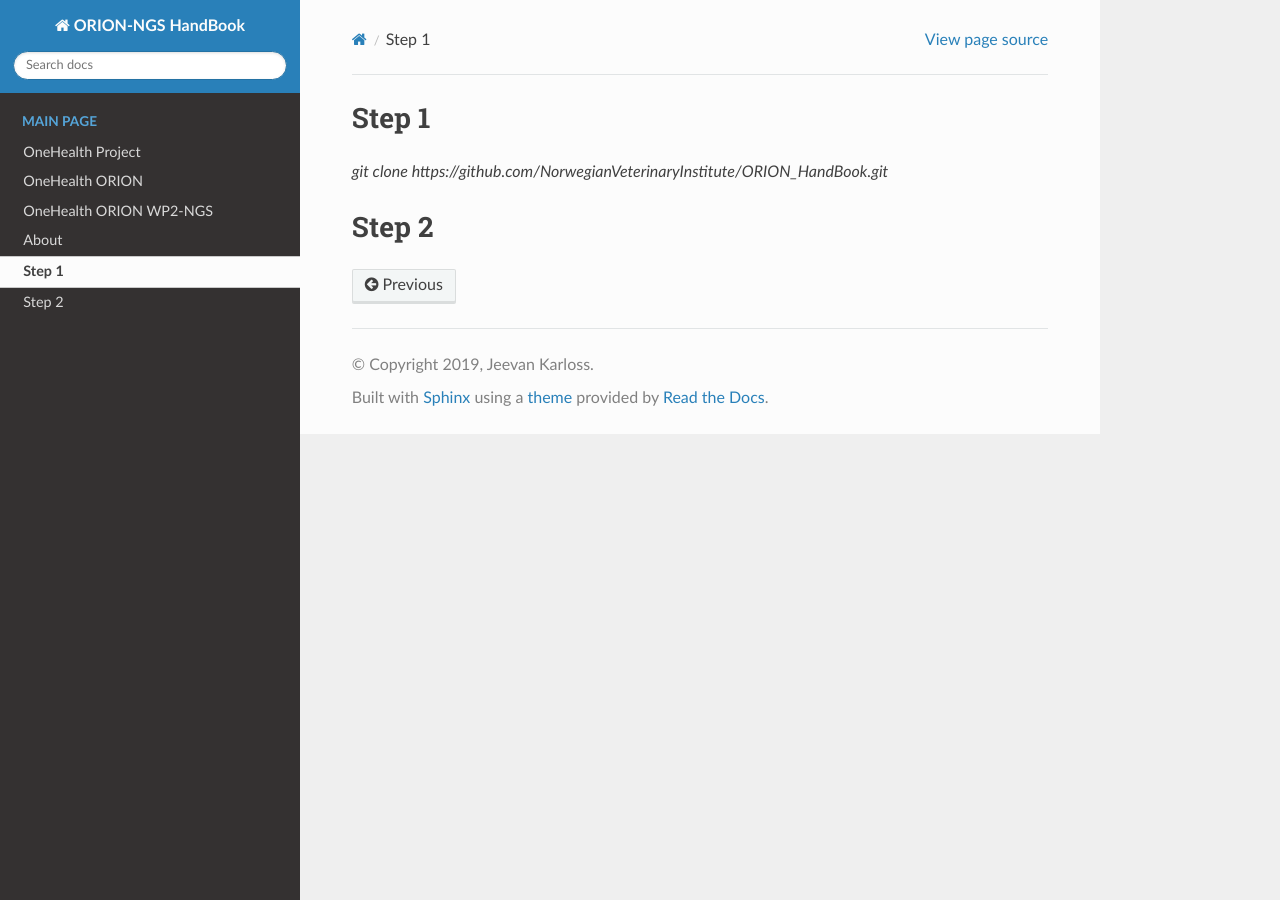
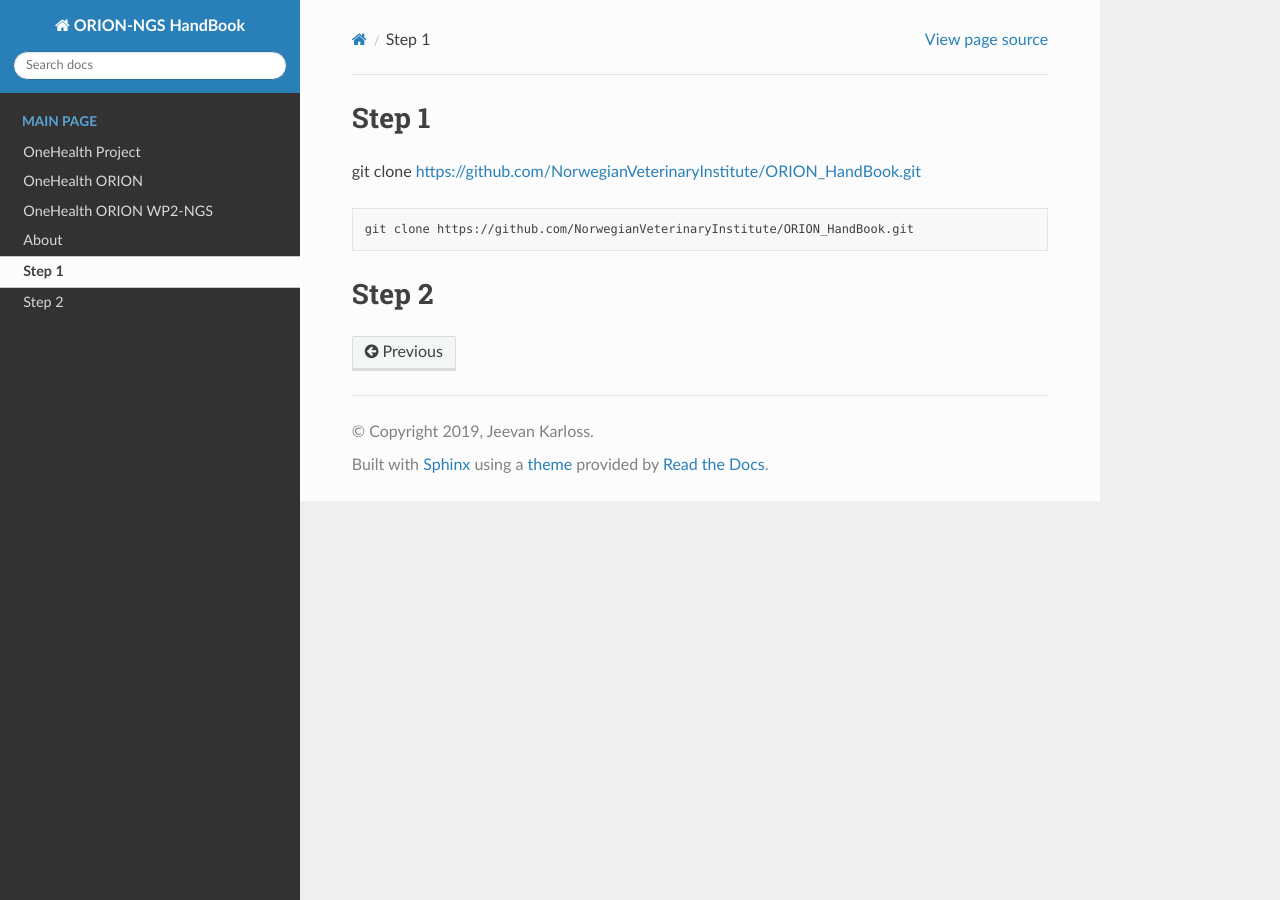
Before and after one commit to NorwegianVeterinaryInstitute/ORION_HandBook, a Sphinx documentation site: the page built from docs/source/howtodo.rst, in a window 1280 px wide. Built offline with Sphinx 7.4.7 and the Read the Docs theme 2.0.0, drawn with Linux system fonts in a browser that asks for light colours.

Commit message:
How to do

```diff
--- a/docs/source/howtodo.rst
+++ b/docs/source/howtodo.rst
@@ -1,7 +1,11 @@
 
 Step 1
 ================
-`git clone https://github.com/NorwegianVeterinaryInstitute/ORION_HandBook.git`
+git clone https://github.com/NorwegianVeterinaryInstitute/ORION_HandBook.git
+
+.. code:: bash
+
+        git clone https://github.com/NorwegianVeterinaryInstitute/ORION_HandBook.git
 
 Step 2
 ================
```
